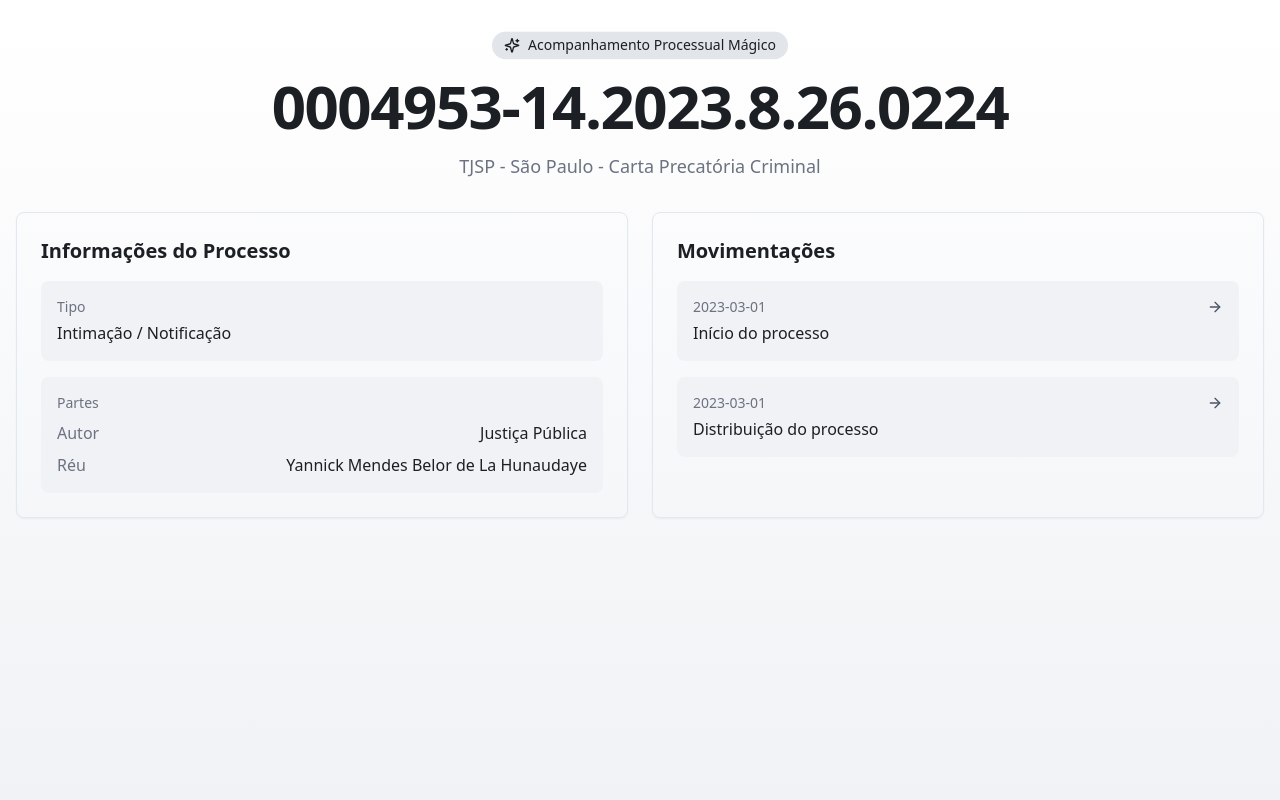
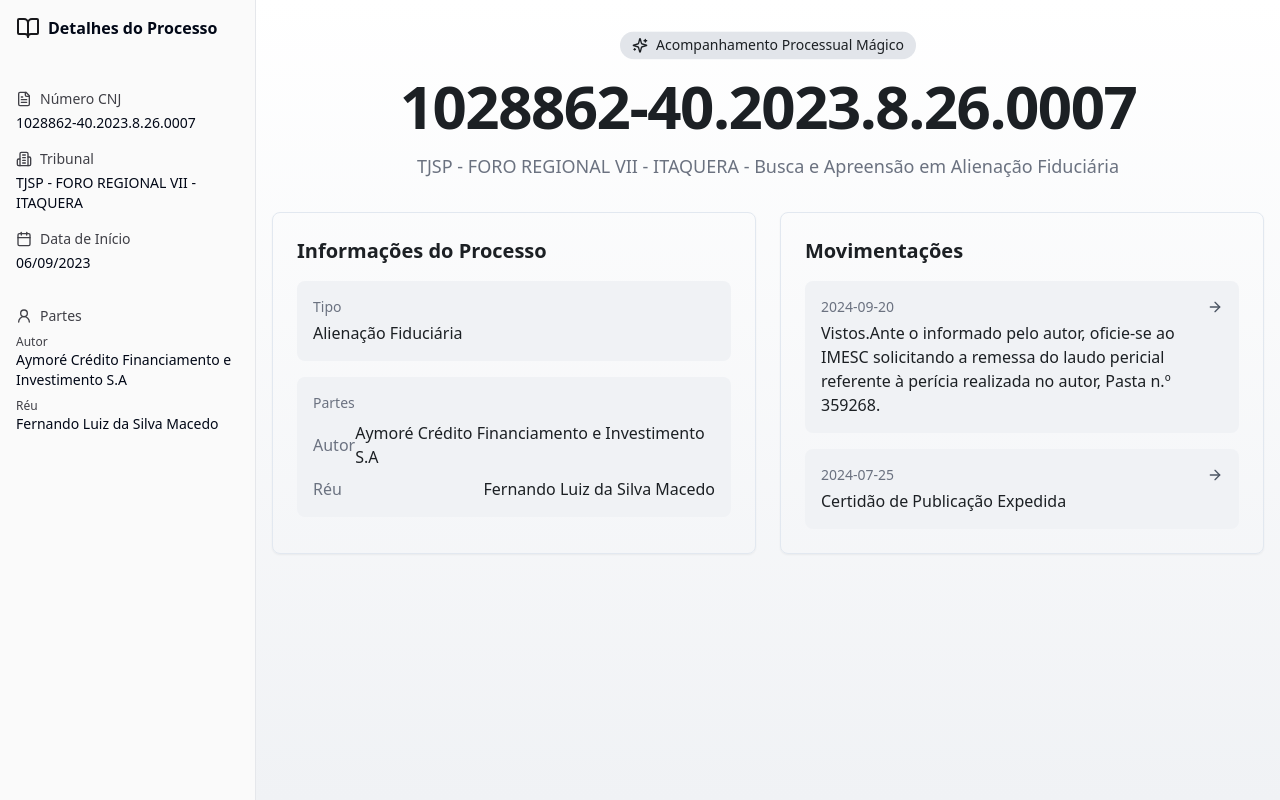
Before and after one commit to DanielFillol/lawsuit-magic-wind, a React (Vite) app: page / in a window 1280 px wide. Built offline with nearby package versions, Linux system fonts and the light colour scheme.

Commit message:
Add sidebar menu and process details
Implement a sidebar menu on the left side of the application. Update the process details display using the provided JSON structure to enhance the information presented to users.

```diff
--- a/src/pages/Index.tsx
+++ b/src/pages/Index.tsx
@@ -1,37 +1,90 @@
 
-import { ArrowRight, Sparkles } from "lucide-react";
+import { ArrowRight, BookOpen, Building2, Calendar, FileText, Sparkles, User2 } from "lucide-react";
 import { useState } from "react";
 import { Card } from "@/components/ui/card";
+import { Separator } from "@/components/ui/separator";
 
 const Index = () => {
-  const [lawsuitNumber, setLawsuitNumber] = useState("0004953-14.2023.8.26.0224");
+  const [lawsuitNumber, setLawsuitNumber] = useState("1028862-40.2023.8.26.0007");
 
   const lawsuitDetails = {
-    title: "Carta Precatória Criminal",
-    court: "TJSP - São Paulo",
+    title: "Busca e Apreensão em Alienação Fiduciária",
+    court: "TJSP - FORO REGIONAL VII - ITAQUERA",
     status: "Em andamento",
-    type: "Intimação / Notificação",
+    type: "Alienação Fiduciária",
     parties: {
-      plaintiff: "Justiça Pública",
-      defendant: "Yannick Mendes Belor de La Hunaudaye",
+      plaintiff: "Aymoré Crédito Financiamento e Investimento S.A",
+      defendant: "Fernando Luiz da Silva Macedo",
     },
     movements: [
       {
-        date: "2023-03-01",
-        description: "Início do processo",
-        type: "milestone",
+        date: "2024-09-20",
+        description: "Vistos.Ante o informado pelo autor, oficie-se ao IMESC solicitando a remessa do laudo pericial referente à perícia realizada no autor, Pasta n.º 359268.",
+        type: "PUBLICACAO",
       },
       {
-        date: "2023-03-01",
-        description: "Distribuição do processo",
-        type: "update",
+        date: "2024-07-25",
+        description: "Certidão de Publicação Expedida",
+        type: "ANDAMENTO",
       },
-      // Add more movements as needed
     ],
   };
 
   return (
-    <div className="min-h-screen bg-gradient-to-b from-white to-lawsuit-accent">
+    <div className="flex h-screen">
+      {/* Sidebar */}
+      <aside className="w-64 bg-[hsl(var(--sidebar-background))] border-r border-[hsl(var(--sidebar-border))] p-4">
+        <div className="space-y-6">
+          <div className="flex items-center space-x-2">
+            <BookOpen className="w-6 h-6 text-[hsl(var(--sidebar-primary))]" />
+            <span className="font-semibold">Detalhes do Processo</span>
+          </div>
+          <Separator />
+          <div className="space-y-4">
+            <div>
+              <div className="flex items-center space-x-2 text-sm text-[hsl(var(--sidebar-foreground))]">
+                <FileText className="w-4 h-4" />
+                <span>Número CNJ</span>
+              </div>
+              <p className="mt-1 text-sm font-medium">{lawsuitNumber}</p>
+            </div>
+            <div>
+              <div className="flex items-center space-x-2 text-sm text-[hsl(var(--sidebar-foreground))]">
+                <Building2 className="w-4 h-4" />
+                <span>Tribunal</span>
+              </div>
+              <p className="mt-1 text-sm">{lawsuitDetails.court}</p>
+            </div>
+            <div>
+              <div className="flex items-center space-x-2 text-sm text-[hsl(var(--sidebar-foreground))]">
+                <Calendar className="w-4 h-4" />
+                <span>Data de Início</span>
+              </div>
+              <p className="mt-1 text-sm">06/09/2023</p>
+            </div>
+            <Separator />
+            <div>
+              <div className="flex items-center space-x-2 text-sm text-[hsl(var(--sidebar-foreground))]">
+                <User2 className="w-4 h-4" />
+                <span>Partes</span>
+              </div>
+              <div className="mt-2 space-y-2">
+                <div>
+                  <p className="text-xs text-[hsl(var(--sidebar-foreground))]">Autor</p>
+                  <p className="text-sm">{lawsuitDetails.parties.plaintiff}</p>
+                </div>
+                <div>
+                  <p className="text-xs text-[hsl(var(--sidebar-foreground))]">Réu</p>
+                  <p className="text-sm">{lawsuitDetails.parties.defendant}</p>
+                </div>
+              </div>
+            </div>
+          </div>
+        </div>
+      </aside>
+
+      {/* Main Content */}
+      <main className="flex-1 overflow-auto bg-gradient-to-b from-white to-lawsuit-accent">
         <div className="container px-4 py-8 mx-auto max-w-7xl">
           <div className="space-y-8 animate-fade-in">
             {/* Header */}
@@ -104,6 +157,7 @@ const Index = () => {
             </div>
           </div>
         </div>
+      </main>
     </div>
   );
 };
```
Lines whose indentation alone changed are shown as unchanged.
